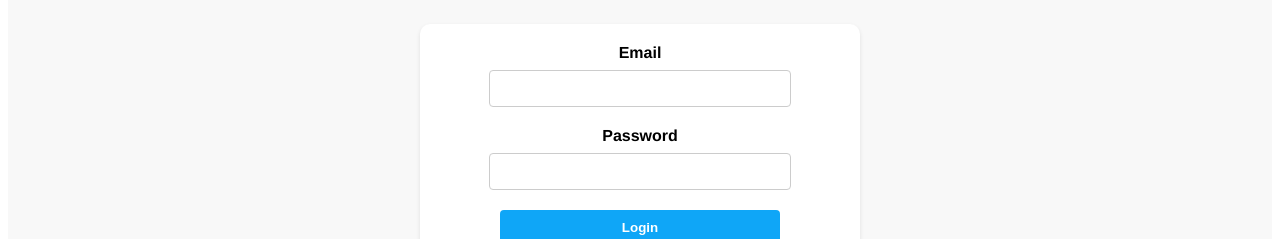
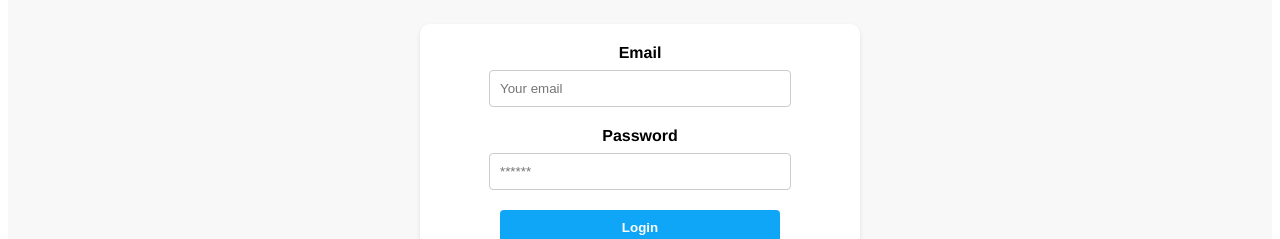
Before and after one commit to Shiby-Mathew/EcomRevolve, a React (Create React App) app in the folder client/: page /login in a window 1280 px wide. Shown: the part 193-432 px from the top of the page. Built offline with nearby package versions, Linux system fonts and the light colour scheme; no server answers.

Commit message:
login working

```diff
--- a/client/src/components/auth/LoginForm.js
+++ b/client/src/components/auth/LoginForm.js
@@ -1,27 +1,76 @@
-import React from "react";
-// import "./LoginForm.css";
+import React, { useState } from "react";
+//import "./RegisterForm.css";
 
-function LoginForm() {
-  const handleSubmit = (e) => {
-    e.preventDefault();
-    // Add login form submission logic
+import { useMutation } from "@apollo/client";
+import { LOGIN_USER } from "../../utils/mutations";
+
+import Auth from "../../utils/auth";
+
+const LoginForm = (props) => {
+  const [formState, setFormState] = useState({ email: "", password: "" });
+  const [login, { error, data }] = useMutation(LOGIN_USER);
+
+  // update state based on form input changes
+  const handleChange = (event) => {
+    const { name, value } = event.target;
+
+    setFormState({
+      ...formState,
+      [name]: value,
+    });
+  };
+  // submit form
+  const handleSubmit = async (event) => {
+    event.preventDefault();
+    console.log(formState.email);
+    try {
+      const { data } = await login({
+        variables: { ...formState },
+      });
+
+      Auth.login(data.login.token);
+    } catch (e) {
+      console.error(e);
+    }
+
+    // clear form values
+    setFormState({
+      email: "",
+      password: "",
+    });
   };
 
   return (
     <form className="signup-form" onSubmit={handleSubmit}>
       <div className="form-group">
         <label htmlFor="email">Email</label>
-        <input type="email" id="email" name="email" required />
+        <input
+          type="email"
+          placeholder="Your email"
+          id="email"
+          name="email"
+          value={formState.email}
+          onChange={handleChange}
+          required
+        />
       </div>
       <div className="form-group">
         <label htmlFor="password">Password</label>
-        <input type="password" id="password" name="password" required />
+        <input
+          type="password"
+          id="password"
+          placeholder="******"
+          name="password"
+          value={formState.password}
+          onChange={handleChange}
+          required
+        />
       </div>
       <button className="btn btn-primary" type="submit">
         Login
       </button>
     </form>
   );
-}
+};
 
 export default LoginForm;
--- a/client/src/components/auth/RegisterForm.js
+++ b/client/src/components/auth/RegisterForm.js
@@ -25,7 +25,7 @@ const RegisterForm = () => {
   };
 
   const handleSubmit = async (event) => {
-    console.log(formState.name);
+    console.log(formState.username);
     console.log(formState.email);
 
     event.preventDefault();
@@ -40,6 +40,13 @@ const RegisterForm = () => {
     } catch (e) {
       console.error(e);
     }
+
+    // clear form values
+    setFormState({
+      username: "",
+      email: "",
+      password: "",
+    });
   };
 
   return (
--- a/client/src/utils/mutations.js
+++ b/client/src/utils/mutations.js
@@ -12,18 +12,18 @@ export const ADD_USER = gql`
     }
   }
 `;
-// export const LOGIN_USER = gql`
-//   mutation login($email: String!, $password: String!) {
-//     login(email: $email, password: $password) {
-//       token
-//       user {
-//         _id
-//         username
-//         email
-//       }
-//     }
-//   }
-// `;
+export const LOGIN_USER = gql`
+  mutation login($email: String!, $password: String!) {
+    login(email: $email, password: $password) {
+      token
+      user {
+        _id
+        username
+        email
+      }
+    }
+  }
+`;
 
 // export const REMOVE_REVIEW = gql`
 //   mutation removeReview($reviewId: ID!) {
```
Also changed, not shown: 1 other file (tests, documents, lock files or other folders).
